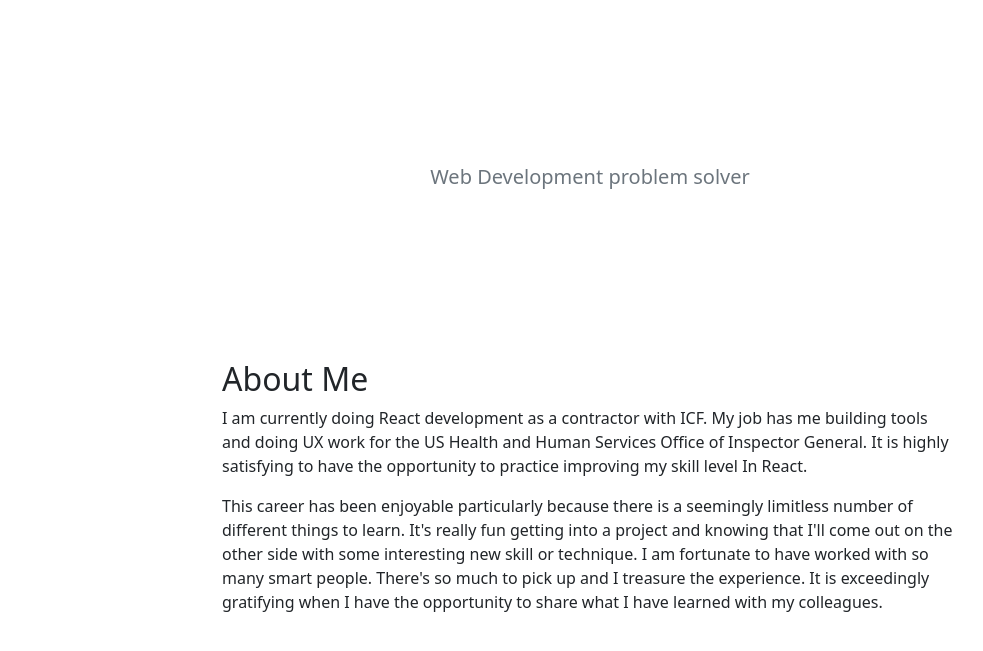
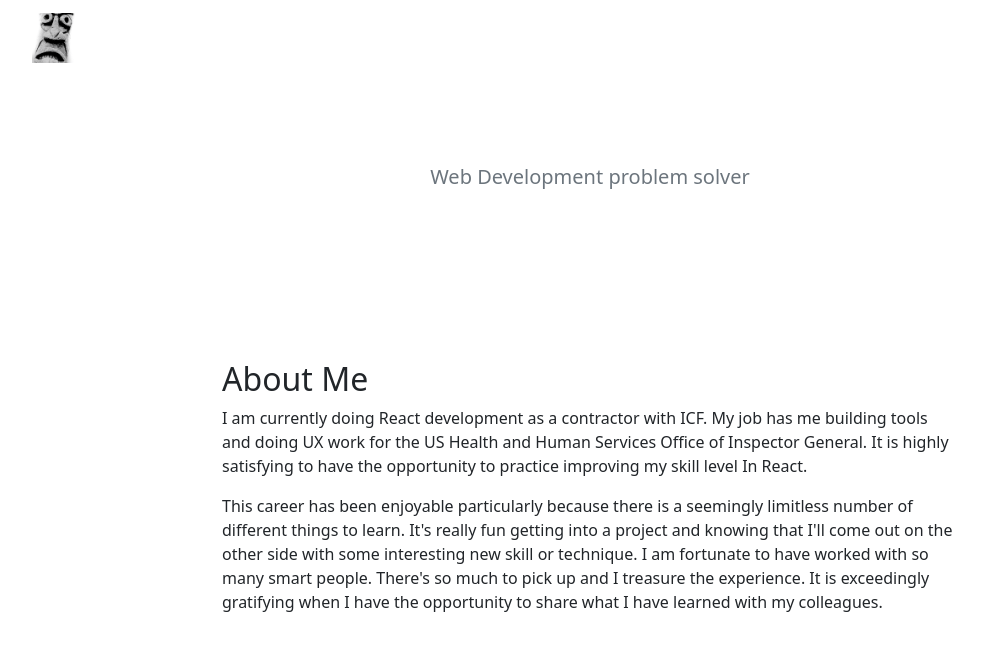
Before and after one commit to kevinsmasters/meowdy-project, a Jekyll site: the page built from docs/index.md, in a window 1280 px wide. Shown: the top 651 px of the page, without its empty margins (50-1033 px from the left). Built offline with Jekyll 4.4.1, drawn with Linux system fonts in a browser that asks for light colours.

Commit message:
added navbar image

```diff
--- a/docs/_includes/nav.html
+++ b/docs/_includes/nav.html
@@ -2,7 +2,7 @@
   <nav class="navbar navbar-expand-lg fixed-top navbar-dark bg-dark-nu">
     <div class="container">
       <a href="#top" class="navbar-brand pt1 pb-0">
-        //logo//
+        <img src="/assets/images/tiki-rev.png" height="50" width="43" alt=""/>
       </a>
       <button class="navbar-toggler" type="button" data-bs-toggle="collapse" data-bs-target="#navbarColor02" aria-controls="navbarColor02" aria-expanded="false" aria-label="Toggle navigation">
         <span className="navbar-toggler-icon"></span>
```
Also changed, not shown: docs/_layouts/default.html (line endings or trailing spaces), docs/assets/images/tiki-rev.png (added).
